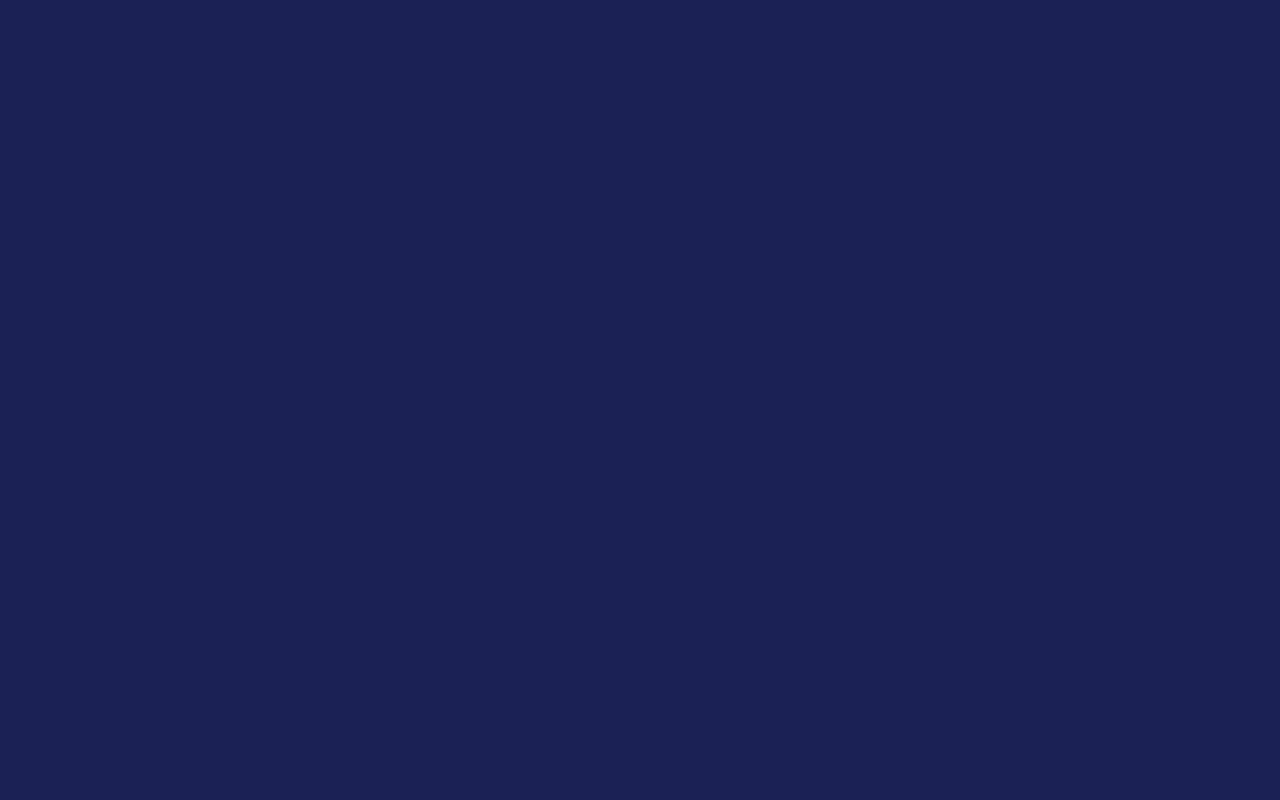
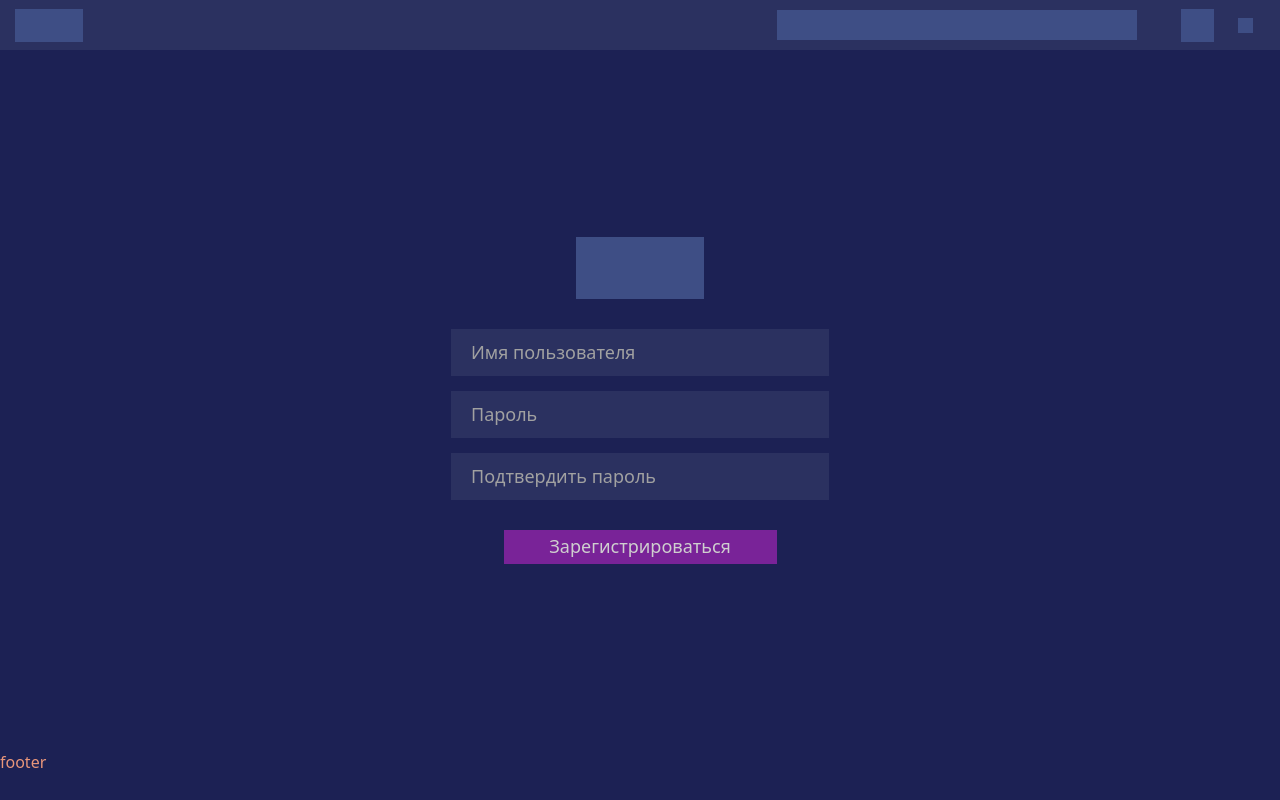
Before and after one commit to ShmidtOtto/spaceMetric, a React (Create React App) app: page /registration in a window 1280 px wide. Before the commit this address had no page. Built offline with nearby package versions, Linux system fonts and the light colour scheme.

Commit message:
Created registration page

```diff
--- a/src/App.js
+++ b/src/App.js
@@ -2,6 +2,7 @@ import { Routes, Route } from 'react-router-dom';
 import MainLayout from './layouts/mainLayout.js';
 import Main from './components/mainComponent/mainComponent.js';
 import Login from './components/loginComponents/loginComponent.js';
+import Registration from './components/registrationComponent/registrationComponent.js';
 import '../node_modules/bootstrap/dist/css/bootstrap.min.css';
 import './App.css';
 
@@ -11,6 +12,7 @@ function App() {
       <Route path='/' element={<MainLayout/>}>
         <Route index element={<Main/>} />
         <Route path='login' element={<Login/>}/>
+        <Route path='registration' element={<Registration/>}/>
       </Route>
     </Routes>
   );
--- /dev/null
+++ b/src/components/registrationComponent/registrationComponent.css
@@ -0,0 +1,76 @@
+.registration{
+    width: 100%;
+    height: 700px;
+    background-color: #1C2154;
+    display: flex;
+    flex-direction: column;
+    justify-content: center;
+    align-items: center;
+}
+.registration__inner{
+    width: auto;
+    height: auto;
+    display: flex;
+    flex-direction: column;
+    justify-content: center;
+    align-items:center ;
+}
+
+.registration__logo {
+    height: 62px;
+    width: 128px;
+    background-color: #3E4E85;
+}
+
+.registration__name {
+    padding-left: 20px;
+    margin-top: 30px;
+    height: 47px;
+    width: 378px;
+    background-color: #2B3160;
+    font-size: 18px;
+    font-weight: light;
+    color: #A1A1A1;
+    display: flex;
+    justify-content: flex-start;
+    align-items: center;
+}
+.registration__password {
+    margin-top: 15px;
+    padding-left: 20px;
+    height: 47px;
+    width: 378px;
+    background-color: #2B3160;
+    font-size: 18px;
+    font-weight: light;
+    color: #A1A1A1;
+    display: flex;
+    justify-content: flex-start;
+    align-items: center;
+}
+.registration__password--checking {
+    margin-top: 15px;
+    padding-left: 20px;
+    height: 47px;
+    width: 378px;
+    background-color: #2B3160;
+    font-size: 18px;
+    font-weight: light;
+    color: #A1A1A1;
+    display: flex;
+    justify-content: flex-start;
+    align-items: center;
+}
+
+.registration__enter {
+    margin-top: 30px;
+    height: 34px;
+    width: 273px;
+    background-color: #792398;
+    font-size: 18px;
+    font-weight: light;
+    color: #CFCFCF;
+    display: flex;
+    justify-content: center;
+    align-items: center;
+}
--- /dev/null
+++ b/src/components/registrationComponent/registrationComponent.js
@@ -0,0 +1,15 @@
+import './registrationComponent.css';
+function Registration() {
+    return (
+        <div className='registration'>
+            <div className='registration__inner'>
+                <div className='registration__logo'></div>
+                <div className='registration__name'>Имя пользователя</div>
+                <div className='registration__password'>Пароль</div>
+                <div className='registration__password--checking'>Подтвердить пароль</div>
+                <div className='registration__enter'>Зарегистрироваться</div>
+            </div>
+        </div>
+    )
+}
+export default Registration;
```
